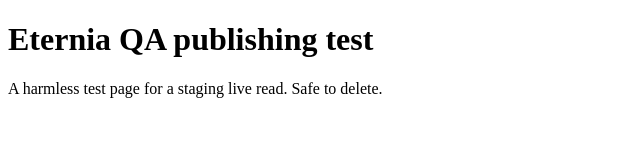
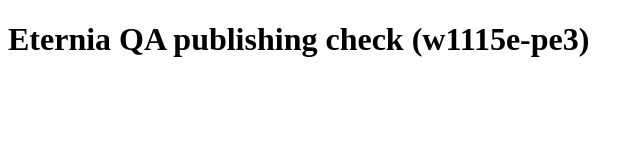
Before and after one commit to ArcadiaLabsLLC/eternia-qa-publishing-site-1116, a plain HTML site: page index.html in a window 1280 px wide. Shown: the whole page, without its empty margins (0-643 px from the left). Drawn offline with Linux system fonts and the light colour scheme.

Commit message:
Publish realm de1f31d1-ed76-4d4d-bd40-2d2b2e5ed246
Eternia-Member: 6cca2b9d-8fe9-4aa4-b432-e3b9d2fa71e9

```diff
--- a/index.html
+++ b/index.html
@@ -1,3 +1 @@
-<!doctype html>
-<html lang="en"><head><meta charset="utf-8"><title>Eternia QA publishing test</title></head>
-<body><h1>Eternia QA publishing test</h1><p>A harmless test page for a staging live read. Safe to delete.</p></body></html>
+<!doctype html><title>Eternia QA pe3</title><h1>Eternia QA publishing check (w1115e-pe3)</h1>
--- /dev/null
+++ b/style.css
@@ -0,0 +1 @@
+body{font-family:sans-serif}
```
